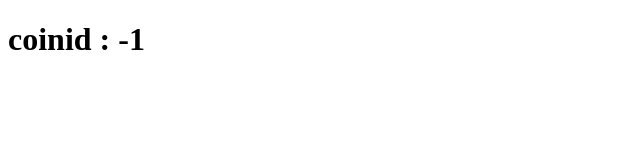
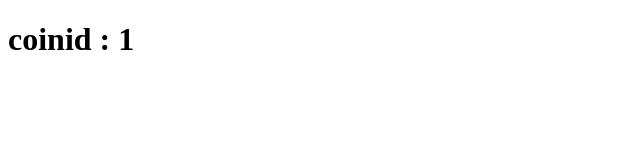
Before and after one commit to j2noo/Coin-Tracker, a React (Create React App) app: page /1 in a window 1280 px wide. Shown: the top 160 px of the page, without its empty margins (0-640 px from the left). Built offline with nearby package versions, Linux system fonts and the light colour scheme.

Commit message:
라우터 params 오타 수정

```diff
--- a/package.json
+++ b/package.json
@@ -51,5 +51,5 @@
   "devDependencies": {
     "@types/react-router-dom": "^5.3.3"
   },
-  "homepage" : "https://j2noo.github.io/Coin-Tracker"
+  "homepage": "https://j2noo.github.io/Coin-Tracker"
 }
--- a/src/routes/Coin.tsx
+++ b/src/routes/Coin.tsx
@@ -9,7 +9,7 @@ function Coin() {
   const {coinId} = useParams<RouteParams>();
 
   console.log(coinId);
-  return <h1>coinid : {-coinId}</h1>;
+  return <h1>coinid : {coinId}</h1>;
 
 }
 export default Coin;
```
